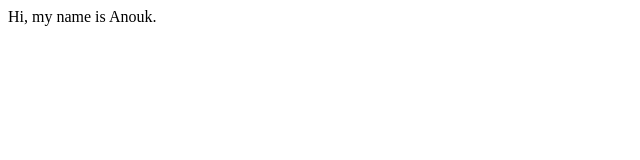
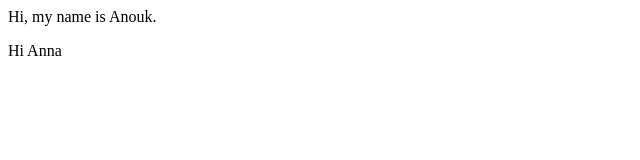
Before and after one commit to aseibulescu/Anouk, a plain HTML site: page index.html in a window 1280 px wide. Shown: the full height of the page, 0-640 px from the left. Drawn offline with Linux system fonts and the light colour scheme.

Commit message:
Saying Hi to Anna

```diff
--- a/index.html
+++ b/index.html
@@ -7,5 +7,6 @@
 </head>
 <body>
     <p>Hi, my name is Anouk.</p>
+    <p>Hi Anna</p>
 </body>
 </html>
```
